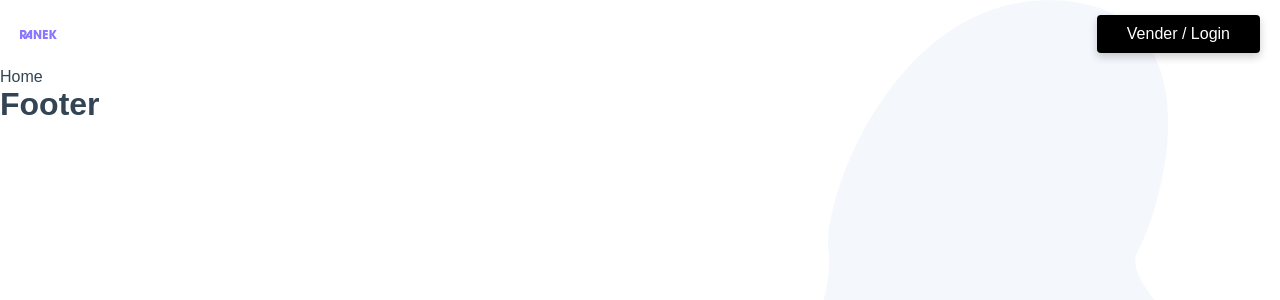
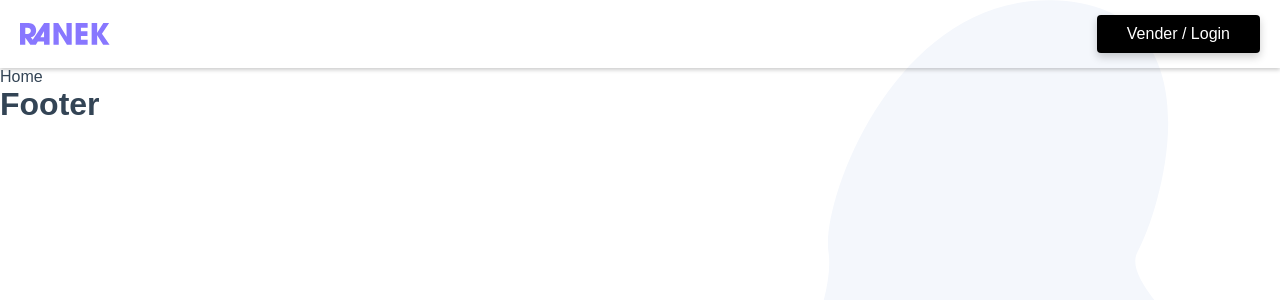
Before and after one commit to JamilleSM/project-compra-venda, a Vue app: page / in a window 1280 px wide. Shown: the top 300 px of the page. Built offline with nearby package versions, Linux system fonts and the light colour scheme.

Commit message:
feat: component header

```diff
--- a/src/components/Header.vue
+++ b/src/components/Header.vue
@@ -17,5 +17,14 @@ nav {
   align-items: center;
   justify-content: space-between;
   padding: 15px 20px;
+  box-shadow: 0 2px 4px rgb(0, 0, 0, 0.2);
+}
+
+.log {
+  padding: 10px 0;
+}
+
+.logo img {
+  width: 90px;
 }
 </style>
```
